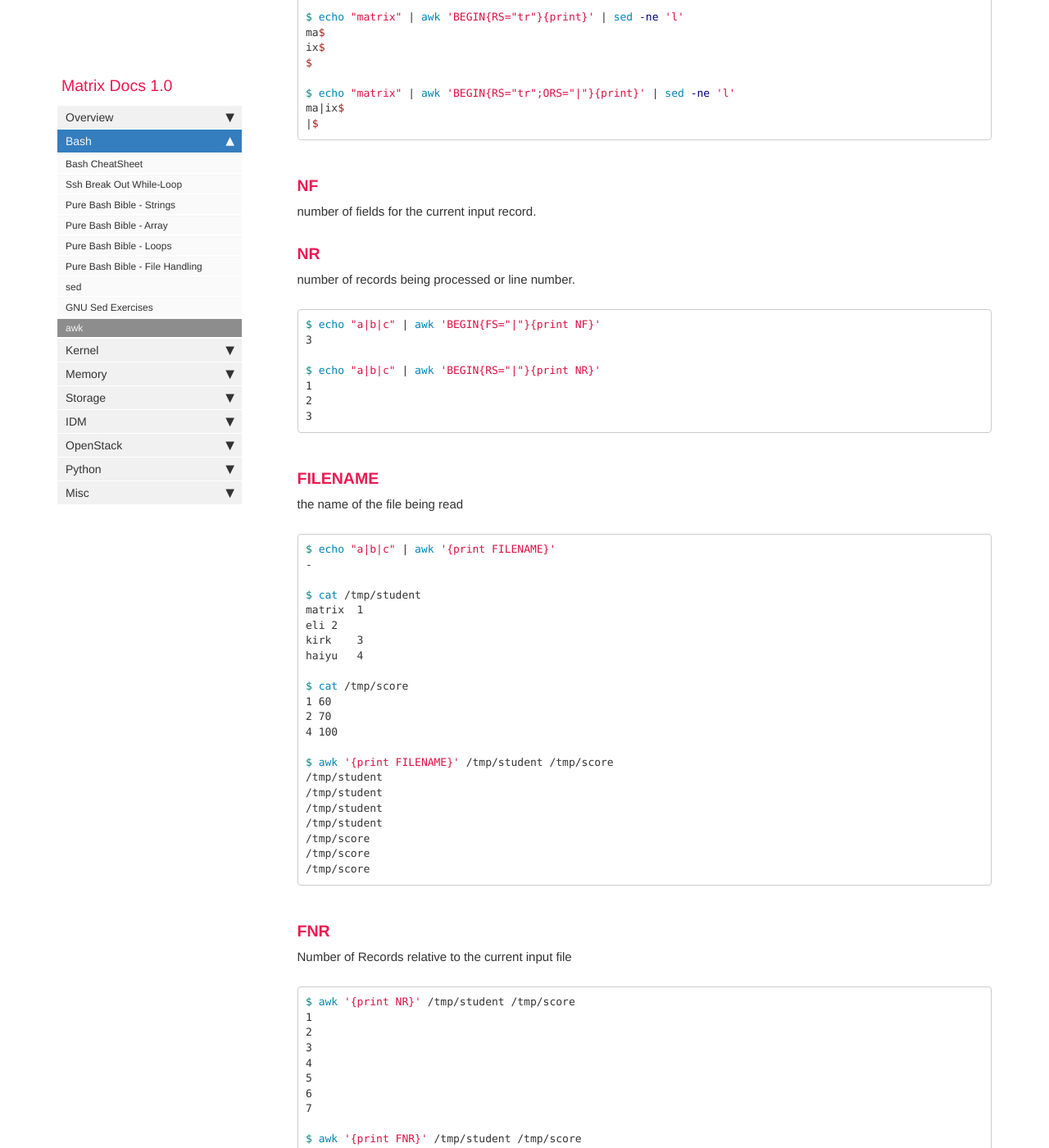
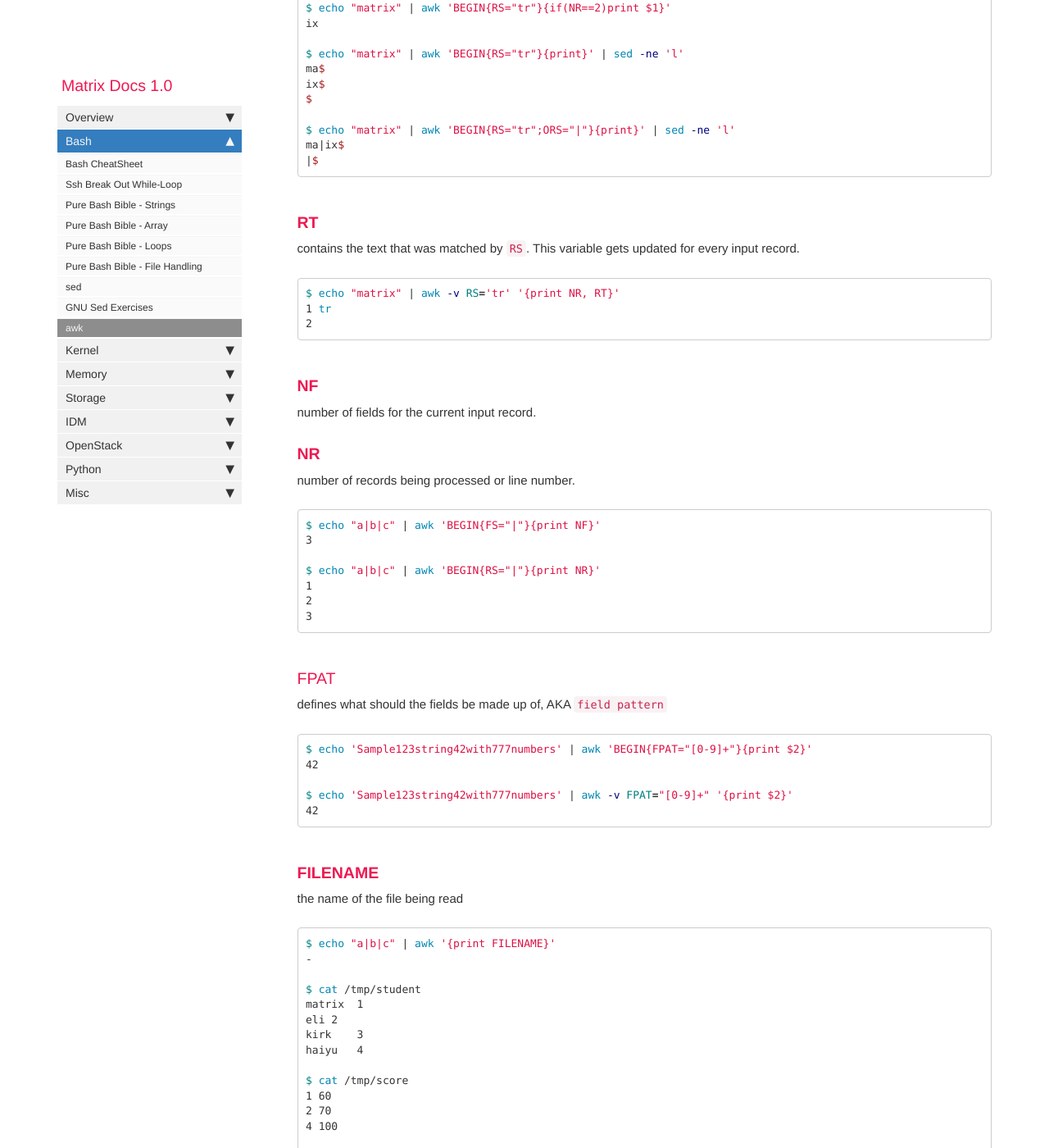
Before and after one commit to matrixzj/documentations, a Jekyll site: the page built from pages/bash/awk.md, in a window 1280 px wide and 1400 px high, scrolled down 1942 px. Shown: the whole window at 82% size. Built offline with Jekyll 4.4.1, drawn with Linux system fonts in a browser that asks for light colours; comment, search, counter and statistics services are not loaded; some of the changed text lies outside the part shown.

Commit message:
There are 1 files have been modified at 2021-08-15 19:43:58 . 	-rw-rw-r--. 1 jzou jzou 18210 Aug 15 19:43 pages/bash/awk.md No files have been added. No files have been deleted. No file type has been changed.

````diff
--- a/pages/bash/awk.md
+++ b/pages/bash/awk.md
@@ -53,6 +53,14 @@
 |$
 ```
 
+### **RT**
+contains the text that was matched by `RS`. This variable gets updated for every input record.
+```bash
+$ echo "matrix" | awk -v RS='tr' '{print NR, RT}'
+1 tr
+2
+```
+
 ### **NF**
 number of fields for the current input record.
 
@@ -67,6 +75,16 @@
 1
 2
 3
+```
+
+### FPAT
+defines what should the fields be made up of, AKA `field pattern`
+```bash
+$ echo 'Sample123string42with777numbers' | awk 'BEGIN{FPAT="[0-9]+"}{print $2}'
+42
+
+$ echo 'Sample123string42with777numbers' | awk -v FPAT="[0-9]+" '{print $2}'
+42
 ```
 
 ### **FILENAME**
````
Also changed, not shown: other parts of pages/bash/awk.md (+2 -2 lines).
